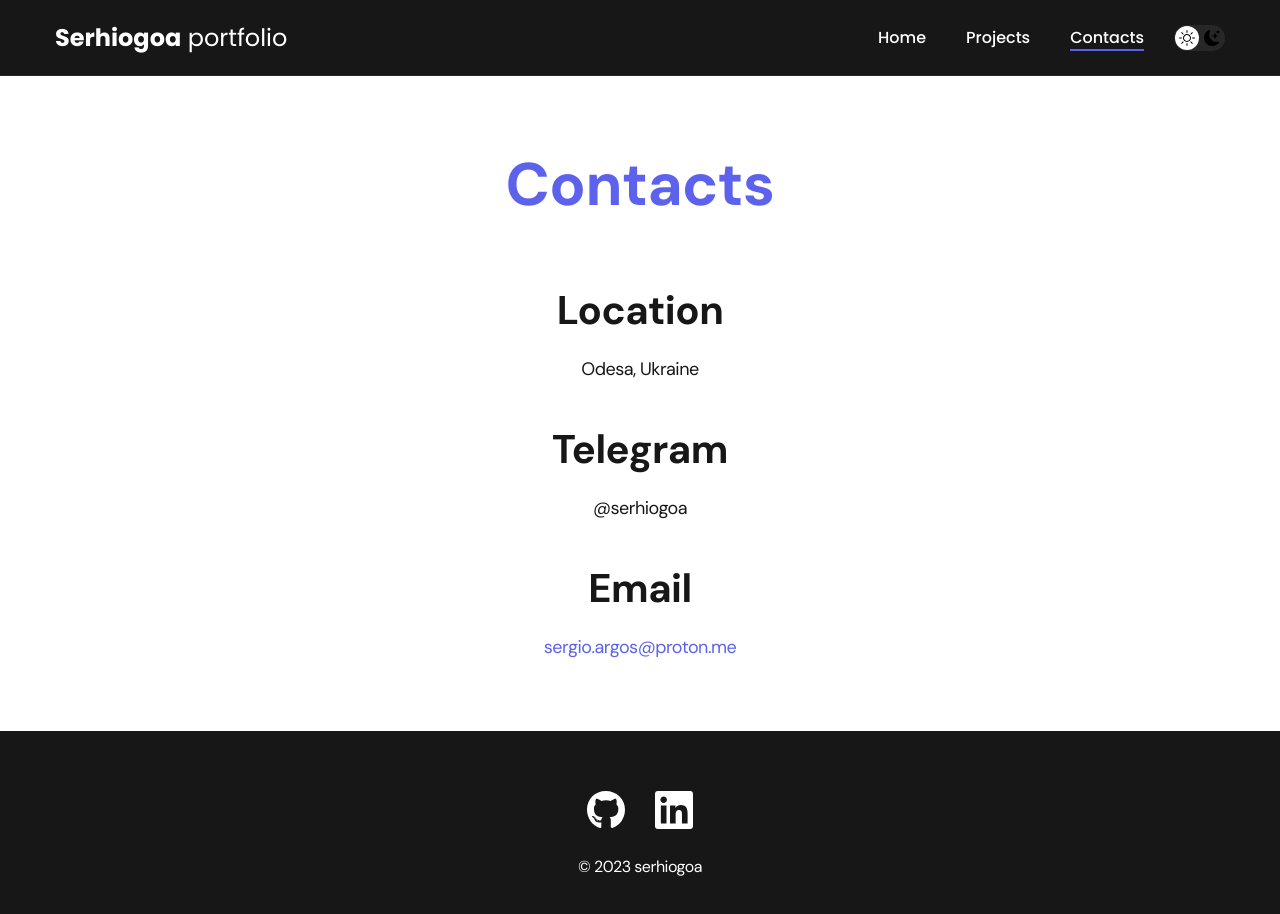
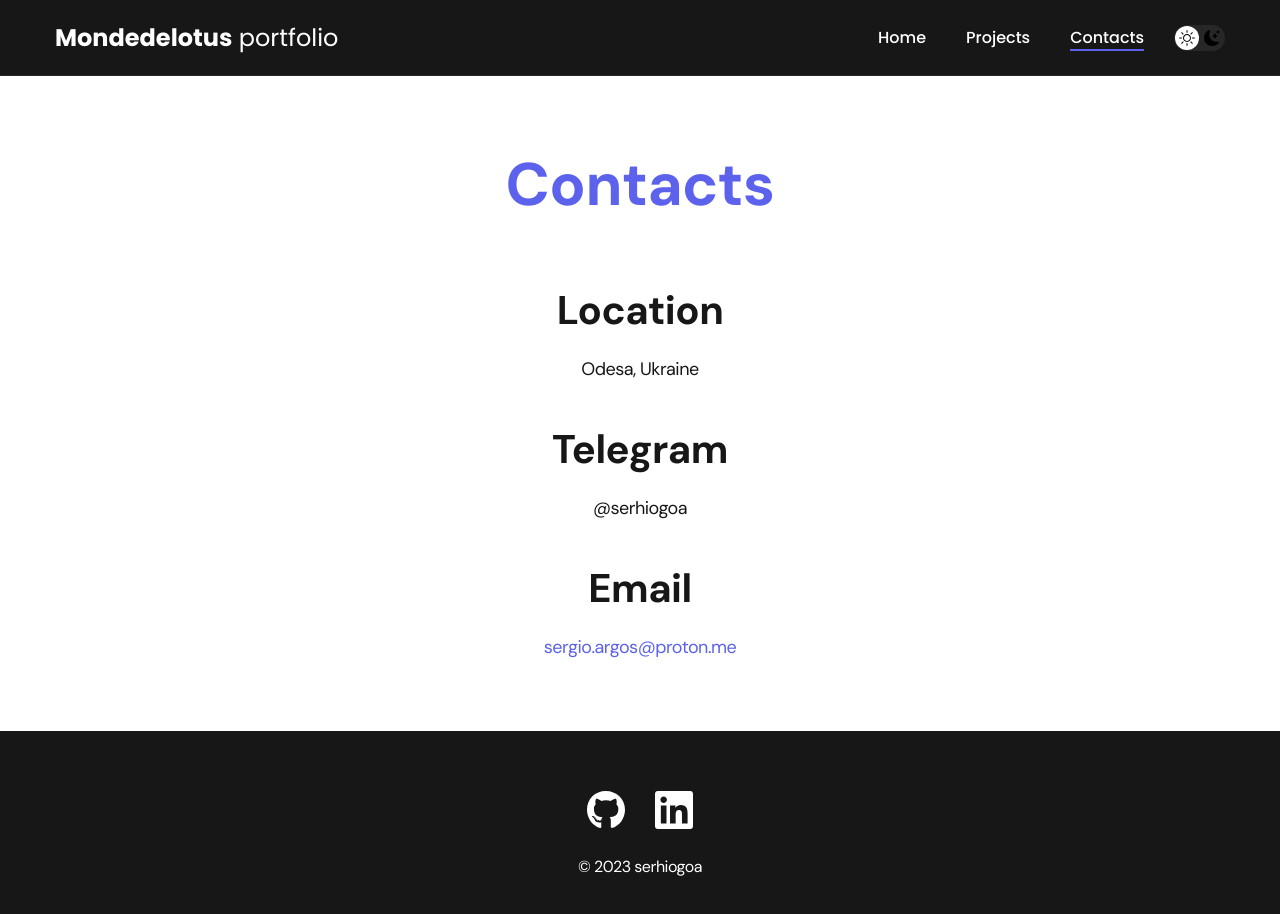
Before and after one commit to mondedelotus/react-portfolio, a React (Create React App) app: page /contacts in a window 1280 px wide. Shown: the top 914 px of the page. Built offline with nearby package versions, Linux system fonts and the light colour scheme; the HTML template or start-up script is replaced by a standard one.

Commit message:
changed portfolio name

```diff
--- a/src/components/navbar/Navbar.js
+++ b/src/components/navbar/Navbar.js
@@ -12,7 +12,7 @@ const Navbar = () => {
             <div className="container">
                 <div className="nav-row">
                     <NavLink to="/" className="logo">
-                        <strong>Serhiogoa</strong> portfolio
+                        <strong>Mondedelotus</strong> portfolio
                     </NavLink>
 
                     <BtnDarkMode />
```
